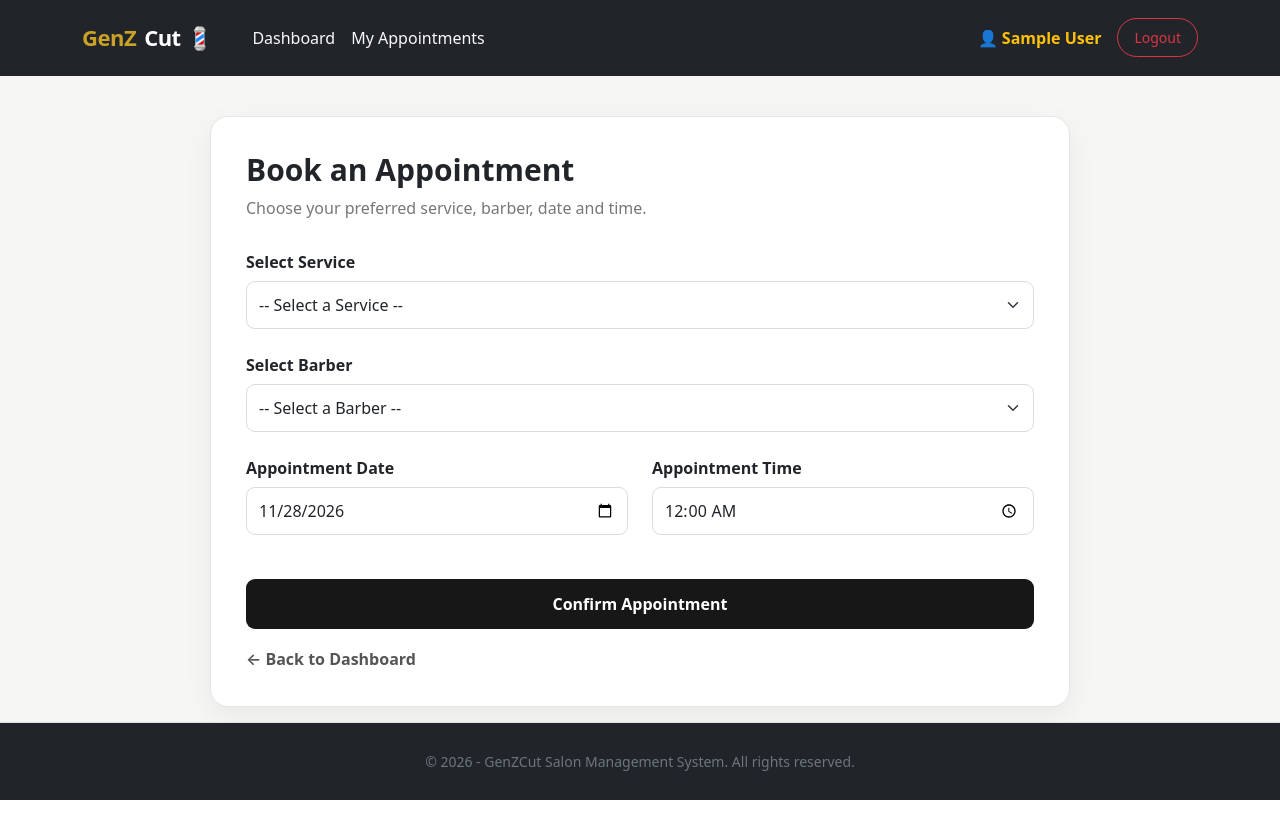
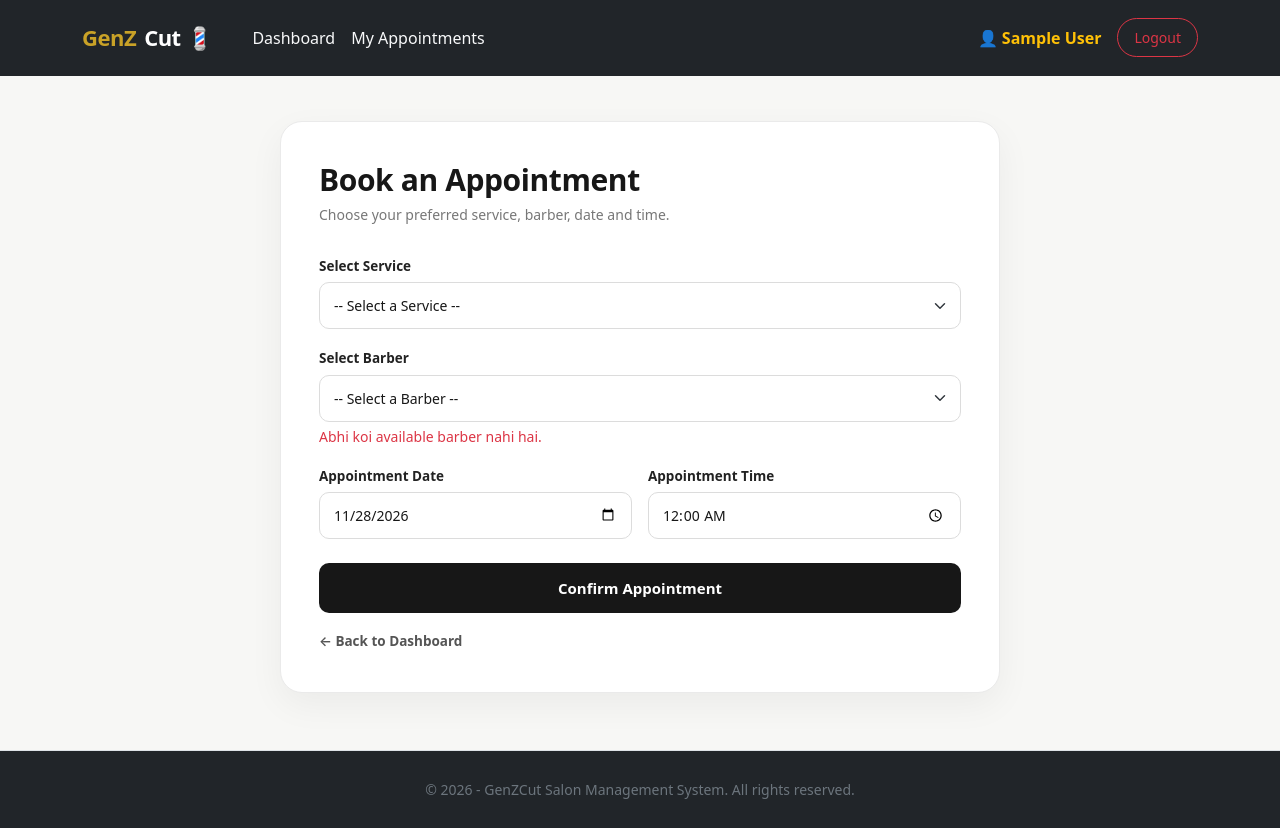
Before and after one commit to ajitmu/GenZCut, an ASP.NET Core app: page /Customer/BookAppointment in a window 1280 px wide. Before the commit the page ends 800 px from the top, so only its background shows below. Run offline with ASP.NET Core 8, Linux system fonts and the light colour scheme; the visitor is signed in with stand-in values (Sample User, id 1); data that the repository does not hold is empty; style sheets or scripts are compiled from the project's sources; some libraries are stand-ins or nearby versions.

Commit message:
some changes

```diff
--- a/GenZCut/Controllers/CustomerController.cs
+++ b/GenZCut/Controllers/CustomerController.cs
@@ -488,7 +488,6 @@ namespace GenZCut.Controllers
                 return RedirectToAction("Login");
             }
 
-            // Password field ko profile update ke liye ModelState se hata dete hain taaki blank hone par error na aaye
             ModelState.Remove("Password");
 
             if (string.IsNullOrWhiteSpace(customer.FullName))
@@ -511,13 +510,11 @@ namespace GenZCut.Controllers
                 using SqlConnection connection = new SqlConnection(_connectionString);
                 connection.Open();
 
-                // 1. UPDATE USERS TABLE
                 string userUpdateQuery = @"
                     UPDATE Users
                     SET FullName = @FullName,
                         Phone = @Phone";
 
-                // Sirf tabhi password update karein jab user ne naya password dala ho
                 bool updatePassword = !string.IsNullOrWhiteSpace(customer.Password);
                 if (updatePassword)
                 {
@@ -542,7 +539,6 @@ namespace GenZCut.Controllers
                     userCmd.ExecuteNonQuery();
                 }
 
-                // 2. UPDATE CUSTOMERS TABLE
                 string customerUpdateQuery = @"
                     UPDATE Customers
                     SET Address = @Address,
@@ -648,7 +644,7 @@ namespace GenZCut.Controllers
 
 
             // ---------------------------------------------
-            // TIME VALIDATION
+            // TIME VALIDATION (UPDATED: PAST TIME BLOCK)
             // ---------------------------------------------
 
             if (appointment.AppointmentTime <=
@@ -657,6 +653,13 @@ namespace GenZCut.Controllers
                 ModelState.AddModelError(
                     "AppointmentTime",
                     "Please select a valid appointment time.");
+            }
+            else if (appointment.AppointmentDate.Date == DateTime.Today &&
+                     appointment.AppointmentTime < DateTime.Now.TimeOfDay)
+            {
+                ModelState.AddModelError(
+                    "AppointmentTime",
+                    $"This time has already passed. Please select a time after {DateTime.Now:hh:mm tt}.");
             }
 
 
@@ -681,14 +684,17 @@ namespace GenZCut.Controllers
 
 
                 // ---------------------------------------------
-                // CHECK BARBER
+                // CHECK BARBER (UPDATED: JOIN USERS + ROLE)
                 // ---------------------------------------------
 
                 string barberCheckQuery = @"
                     SELECT COUNT(*)
-                    FROM Barbers
-                    WHERE BarberId = @BarberId
-                    AND Status = 'Active'";
+                    FROM Barbers b
+                    INNER JOIN Users u
+                        ON b.UserId = u.UserId
+                    WHERE b.BarberId = @BarberId
+                    AND b.Status = 'Active'
+                    AND u.Role = 'Barber'";
 
                 using SqlCommand barberCheckCommand =
                     new SqlCommand(
@@ -956,7 +962,7 @@ namespace GenZCut.Controllers
 
 
         // =====================================================
-        // LOAD ACTIVE BARBERS
+        // LOAD ACTIVE BARBERS (UPDATED: FULLNAME FROM USERS)
         // =====================================================
 
         private List<Barber> GetActiveBarbers()
@@ -971,14 +977,18 @@ namespace GenZCut.Controllers
 
             string query = @"
                 SELECT
-                    BarberId,
-                    UserId,
-                    Experience,
-                    Specialization,
-                    Status
-                FROM Barbers
-                WHERE Status = 'Active'
-                ORDER BY Experience DESC";
+                    b.BarberId,
+                    b.UserId,
+                    u.FullName,
+                    b.Experience,
+                    b.Specialization,
+                    b.Status
+                FROM Barbers b
+                INNER JOIN Users u
+                    ON b.UserId = u.UserId
+                WHERE b.Status = 'Active'
+                AND u.Role = 'Barber'
+                ORDER BY u.FullName ASC, b.Experience DESC";
 
             using SqlCommand command =
                 new SqlCommand(query, connection);
@@ -988,6 +998,15 @@ namespace GenZCut.Controllers
 
             while (reader.Read())
             {
+                string fullName = reader["FullName"] == DBNull.Value
+                    ? ""
+                    : reader["FullName"].ToString()!.Trim();
+
+                if (string.IsNullOrWhiteSpace(fullName))
+                {
+                    fullName = $"Barber #{reader["BarberId"]}";
+                }
+
                 barbers.Add(
                     new Barber
                     {
@@ -998,6 +1017,8 @@ namespace GenZCut.Controllers
                         UserId =
                             Convert.ToInt32(
                                 reader["UserId"]),
+
+                        FullName = fullName,
 
                         Experience =
                             reader["Experience"] == DBNull.Value
--- a/GenZCut/Models/Appointment.cs
+++ b/GenZCut/Models/Appointment.cs
@@ -19,6 +19,7 @@ namespace GenZCut.Models
         public DateTime AppointmentDate { get; set; }
 
         [Required(ErrorMessage = "Please select an appointment time.")]
+        [DataType(DataType.Time)]
         public TimeSpan AppointmentTime { get; set; }
 
         public string Status { get; set; } = "Pending";
--- a/GenZCut/Models/Barber.cs
+++ b/GenZCut/Models/Barber.cs
@@ -6,6 +6,8 @@ namespace GenZCut.Models
 
         public int UserId { get; set; }
 
+        public string FullName { get; set; } = "";
+
         public int Experience { get; set; }
 
         public string Specialization { get; set; } = "";
--- a/GenZCut/Views/Customer/BookAppointment.cshtml
+++ b/GenZCut/Views/Customer/BookAppointment.cshtml
@@ -1,265 +1,231 @@
 @model GenZCut.Models.Appointment
+@using GenZCut.Models
 
 @{
-    ViewData["Title"] = "Book Appointment";
+    ViewData["Title"] = "Book an Appointment";
+    var hairstyles = ViewBag.Hairstyles as List<Hairstyle> ?? new List<Hairstyle>();
+    var barbers = ViewBag.Barbers as List<Barber> ?? new List<Barber>();
+    var todayStr = DateTime.Today.ToString("yyyy-MM-dd");
 }
 
 <style>
-    body {
-        background: #f6f6f4;
-    }
-
-    .booking-wrapper {
-        max-width: 900px;
-        margin: 40px auto;
-        padding: 0 20px;
+    .booking-page {
+        min-height: 85vh;
+        background: #f7f7f5;
+        padding: 45px 16px 75px;
     }
 
     .booking-card {
-        background: white;
-        border: 1px solid #e5e5e5;
-        border-radius: 18px;
-        padding: 35px;
-        box-shadow: 0 10px 30px rgba(0,0,0,.06);
+        max-width: 720px;
+        margin: 0 auto;
+        background: #ffffff;
+        border: 1px solid #eaeaea;
+        border-radius: 22px;
+        padding: 40px 38px;
+        box-shadow: 0 12px 35px rgba(0, 0, 0, 0.05);
     }
 
-    .booking-header {
-        margin-bottom: 30px;
+    .booking-title {
+        font-size: 30px;
+        font-weight: 800;
+        color: #171717;
+        margin-bottom: 6px;
+        letter-spacing: -0.4px;
     }
 
-        .booking-header h1 {
-            font-size: 30px;
-            font-weight: 700;
-            margin-bottom: 8px;
+    .booking-subtitle {
+        color: #777777;
+        font-size: 14px;
+        margin-bottom: 28px;
+    }
+
+    .booking-card .form-label {
+        font-size: 13.5px;
+        font-weight: 600;
+        color: #222222;
+        margin-bottom: 6px;
+    }
+
+    .booking-card .form-control,
+    .booking-card .form-select {
+        padding: 12px 14px;
+        border-radius: 10px;
+        border: 1px solid #dcdcdc;
+        font-size: 14px;
+        color: #171717;
+    }
+
+        .booking-card .form-control:focus,
+        .booking-card .form-select:focus {
+            border-color: #171717;
+            box-shadow: 0 0 0 0.15rem rgba(23, 23, 23, 0.12);
         }
 
-        .booking-header p {
-            color: #777;
-            margin: 0;
+    .btn-confirm-booking {
+        width: 100%;
+        background: #171717;
+        color: #ffffff;
+        border: none;
+        border-radius: 10px;
+        padding: 14px 20px;
+        font-size: 15px;
+        font-weight: 600;
+        transition: background-color 0.2s ease, color 0.2s ease;
+    }
+
+        .btn-confirm-booking:hover {
+            background: #c9a227;
+            color: #111111;
         }
 
-    .form-label {
+    .back-dashboard-link {
+        display: inline-block;
+        margin-top: 18px;
+        font-size: 13.5px;
         font-weight: 600;
-        margin-bottom: 7px;
+        color: #555555;
+        text-decoration: none;
     }
 
-    .form-control,
-    .form-select {
-        height: 48px;
-        border-radius: 9px;
-        border: 1px solid #dcdcdc;
-    }
-
-        .form-control:focus,
-        .form-select:focus {
-            border-color: #111;
-            box-shadow: 0 0 0 3px rgba(0,0,0,.08);
-        }
-
-    .validation {
-        color: #c0392b;
-        font-size: 13px;
-        margin-top: 5px;
-        display: block;
-    }
-
-    .booking-btn {
-        width: 100%;
-        height: 50px;
-        border: none;
-        border-radius: 9px;
-        background: #171717;
-        color: white;
-        font-weight: 600;
-        margin-top: 15px;
-    }
-
-        .booking-btn:hover {
-            background: #c9a227;
-            color: #111;
-        }
-
-    .back-link {
-        display: inline-block;
-        margin-top: 18px;
-        color: #555;
-        text-decoration: none;
-        font-weight: 600;
-    }
-
-        .back-link:hover {
-            color: #a17c08;
+        .back-dashboard-link:hover {
+            color: #171717;
+            text-decoration: underline;
         }
 </style>
 
+<div class="booking-page">
+    <div class="booking-card">
+        <h1 class="booking-title">Book an Appointment</h1>
+        <p class="booking-subtitle">Choose your preferred service, barber, date and time.</p>
 
-<div class="booking-wrapper">
+        <div asp-validation-summary="ModelOnly" class="alert alert-danger py-2 small rounded-3"></div>
 
-    <div class="booking-card">
-
-        <div class="booking-header">
-
-            <h1>Book an Appointment</h1>
-
-            <p>
-                Choose your preferred service, barber, date and time.
-            </p>
-
-        </div>
-
-
-        @if (!ViewData.ModelState.IsValid)
-        {
-            <div asp-validation-summary="ModelOnly"
-                 class="alert alert-danger">
-            </div>
-        }
-
-
-        <form asp-controller="Customer"
-              asp-action="BookAppointment"
-              method="post">
-
+        <form asp-controller="Customer" asp-action="BookAppointment" method="post" id="appointmentForm">
             @Html.AntiForgeryToken()
 
-
-            <!-- SERVICE -->
-
-            <div class="mb-4">
-
-                <label for="StyleId"
-                       class="form-label">
-                    Select Service
-                </label>
-
-                <select asp-for="StyleId"
-                        class="form-select">
-
-                    <option value="">
-                        -- Select a Service --
-                    </option>
-
-                    @if (ViewBag.Hairstyles != null)
+            <!-- SELECT SERVICE -->
+            <div class="mb-3">
+                <label asp-for="StyleId" class="form-label">Select Service</label>
+                <select asp-for="StyleId" class="form-select">
+                    <option value="">-- Select a Service --</option>
+                    @foreach (var style in hairstyles)
                     {
-                        foreach (var style in ViewBag.Hairstyles)
-                        {
-                            <option value="@style.StyleId">
-                                @style.StyleName - ₹@style.Price
-                            </option>
-                        }
+                        <option value="@style.StyleId">
+                            @style.StyleName (@style.Duration mins - ₹@style.Price.ToString("0.##"))
+                        </option>
                     }
-
                 </select>
-
-                <span asp-validation-for="StyleId"
-                      class="validation">
-                </span>
-
+                <span asp-validation-for="StyleId" class="text-danger small"></span>
             </div>
 
+            <!-- SELECT REGISTERED & AVAILABLE BARBER -->
+            <div class="mb-3">
+                <label asp-for="BarberId" class="form-label">Select Barber</label>
+                <select asp-for="BarberId" class="form-select">
+                    <option value="">-- Select a Barber --</option>
+                    @foreach (var barber in barbers)
+                    {
+                        var barberDisplayName = string.IsNullOrWhiteSpace(barber.FullName)
+                        ? $"Barber #{barber.BarberId}"
+                        : barber.FullName.Trim();
 
-            <!-- BARBER -->
+                        var details = !string.IsNullOrWhiteSpace(barber.Specialization)
+                        ? $" ({barber.Specialization.Trim()})"
+                        : barber.Experience > 0
+                        ? $" ({barber.Experience} yrs exp)"
+                        : "";
 
-            <div class="mb-4">
-
-                <label for="BarberId"
-                       class="form-label">
-                    Select Barber
-                </label>
-
-                <select asp-for="BarberId"
-                        class="form-select">
-
-                    <option value="">
-                        -- Select a Barber --
-                    </option>
-
-                    @if (ViewBag.Barbers != null)
-                    {
-                        foreach (var barber in ViewBag.Barbers)
-                        {
-                            <option value="@barber.BarberId">
-                                @barber.Specialization
-                                (@barber.Experience years experience)
-                            </option>
-                        }
+                        <option value="@barber.BarberId">@barberDisplayName@details</option>
                     }
-
                 </select>
-
-                <span asp-validation-for="BarberId"
-                      class="validation">
-                </span>
-
+                @if (!barbers.Any())
+                {
+                    <div class="form-text text-danger">Abhi koi available barber nahi hai.</div>
+                }
+                <span asp-validation-for="BarberId" class="text-danger small"></span>
             </div>
 
-
-            <div class="row">
-
-
-                <!-- DATE -->
-
-                <div class="col-md-6 mb-4">
-
-                    <label for="AppointmentDate"
-                           class="form-label">
-                        Appointment Date
-                    </label>
-
+            <!-- DATE & TIME -->
+            <div class="row g-3 mb-4">
+                <div class="col-md-6">
+                    <label asp-for="AppointmentDate" class="form-label">Appointment Date</label>
                     <input asp-for="AppointmentDate"
                            type="date"
-                           class="form-control"
-                           min="@DateTime.Today.ToString("yyyy-MM-dd")" />
-
-                    <span asp-validation-for="AppointmentDate"
-                          class="validation">
-                    </span>
-
+                           id="appointmentDate"
+                           min="@todayStr"
+                           class="form-control" />
+                    <span asp-validation-for="AppointmentDate" class="text-danger small"></span>
                 </div>
 
-
-                <!-- TIME -->
-
-                <div class="col-md-6 mb-4">
-
-                    <label for="AppointmentTime"
-                           class="form-label">
-                        Appointment Time
-                    </label>
-
+                <div class="col-md-6">
+                    <label asp-for="AppointmentTime" class="form-label">Appointment Time</label>
                     <input asp-for="AppointmentTime"
                            type="time"
+                           id="appointmentTime"
                            class="form-control" />
-
-                    <span asp-validation-for="AppointmentTime"
-                          class="validation">
-                    </span>
-
+                    <span asp-validation-for="AppointmentTime" class="text-danger small" id="timeValidationMsg"></span>
                 </div>
-
             </div>
 
-
-            <button type="submit"
-                    class="booking-btn">
+            <button type="submit" class="btn-confirm-booking">
                 Confirm Appointment
             </button>
-
-
         </form>
 
-
-        <a asp-controller="Customer"
-           asp-action="Dashboard"
-           class="back-link">
+        <a asp-controller="Customer" asp-action="Dashboard" class="back-dashboard-link">
             ← Back to Dashboard
         </a>
-
     </div>
-
 </div>
-
 
 @section Scripts {
     <partial name="_ValidationScriptsPartial" />
+    <script>
+        (function () {
+            const dateInput = document.getElementById("appointmentDate");
+            const timeInput = document.getElementById("appointmentTime");
+            const form = document.getElementById("appointmentForm");
+            const timeMsg = document.getElementById("timeValidationMsg");
+
+            function getCurrentTimeHHMM() {
+                const now = new Date();
+                const hh = String(now.getHours()).padStart(2, "0");
+                const mm = String(now.getMinutes()).padStart(2, "0");
+                return `${hh}:${mm}`;
+            }
+
+            function getTodayYYYYMMDD() {
+                const now = new Date();
+                const yyyy = now.getFullYear();
+                const mm = String(now.getMonth() + 1).padStart(2, "0");
+                const dd = String(now.getDate()).padStart(2, "0");
+                return `${yyyy}-${mm}-${dd}`;
+            }
+
+            function syncTimeMin() {
+                if (!dateInput || !timeInput) return;
+                if (dateInput.value === getTodayYYYYMMDD()) {
+                    timeInput.min = getCurrentTimeHHMM();
+                } else {
+                    timeInput.removeAttribute("min");
+                }
+            }
+
+            dateInput?.addEventListener("change", syncTimeMin);
+            syncTimeMin();
+
+            form?.addEventListener("submit", function (e) {
+                if (!dateInput || !timeInput) return;
+                if (timeMsg) {
+                    timeMsg.textContent = "";
+                }
+                if (dateInput.value === getTodayYYYYMMDD() && timeInput.value && timeInput.value < getCurrentTimeHHMM()) {
+                    e.preventDefault();
+                    if (timeMsg) {
+                        timeMsg.textContent = "Jo time khatam ho gaya hai usme appointment nahi le sakte.";
+                    }
+                }
+            });
+        })();
+    </script>
 }
```
